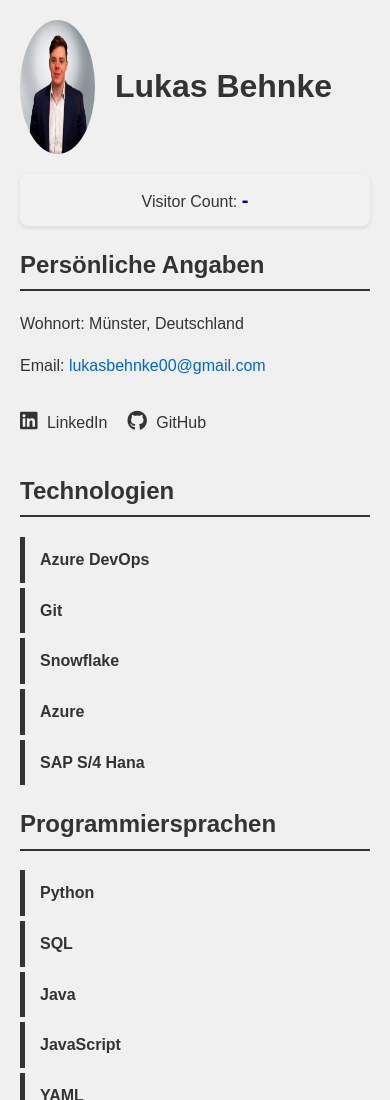
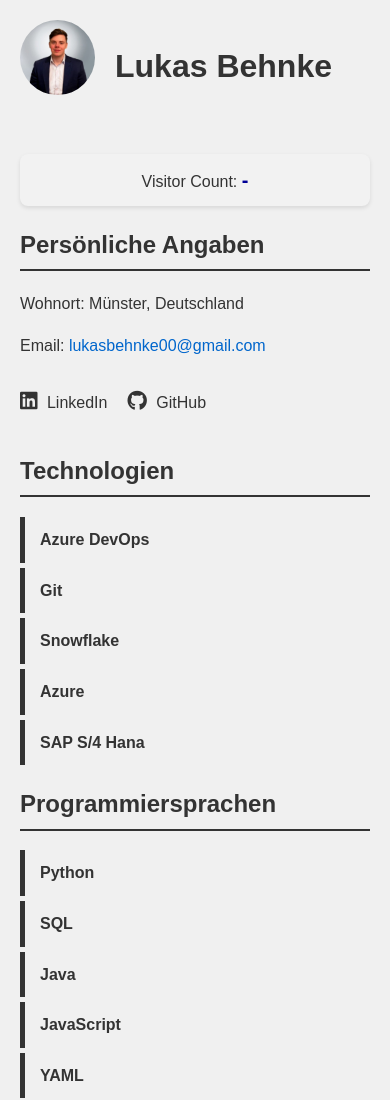
Before and after one commit to lukas-bhnk/cloud-resume-challenge-full, a plain HTML site: page frontend/web/index.html in a window 390 px wide. Shown: the top 1100 px of the page. Drawn offline with Linux system fonts and the light colour scheme; no server answers.

Commit message:
changed header style#

```diff
--- a/frontend/web/style.css
+++ b/frontend/web/style.css
@@ -230,6 +230,11 @@ ul li:hover {
 /* Sehr kleine Bildschirme (Smartphones) */
 @media screen and (max-width: 540px) {
     .cv-photo {
-        width: 75px; /* Verkleinert das Bild auf sehr kleinen Bildschirmen */
+        width: 75px;
+        height: 75px; /* Verkleinert das Bild auf sehr kleinen Bildschirmen */
+    }
+
+    .cv-header h1 {
+        padding-top: 0px;
     }
 }
```
